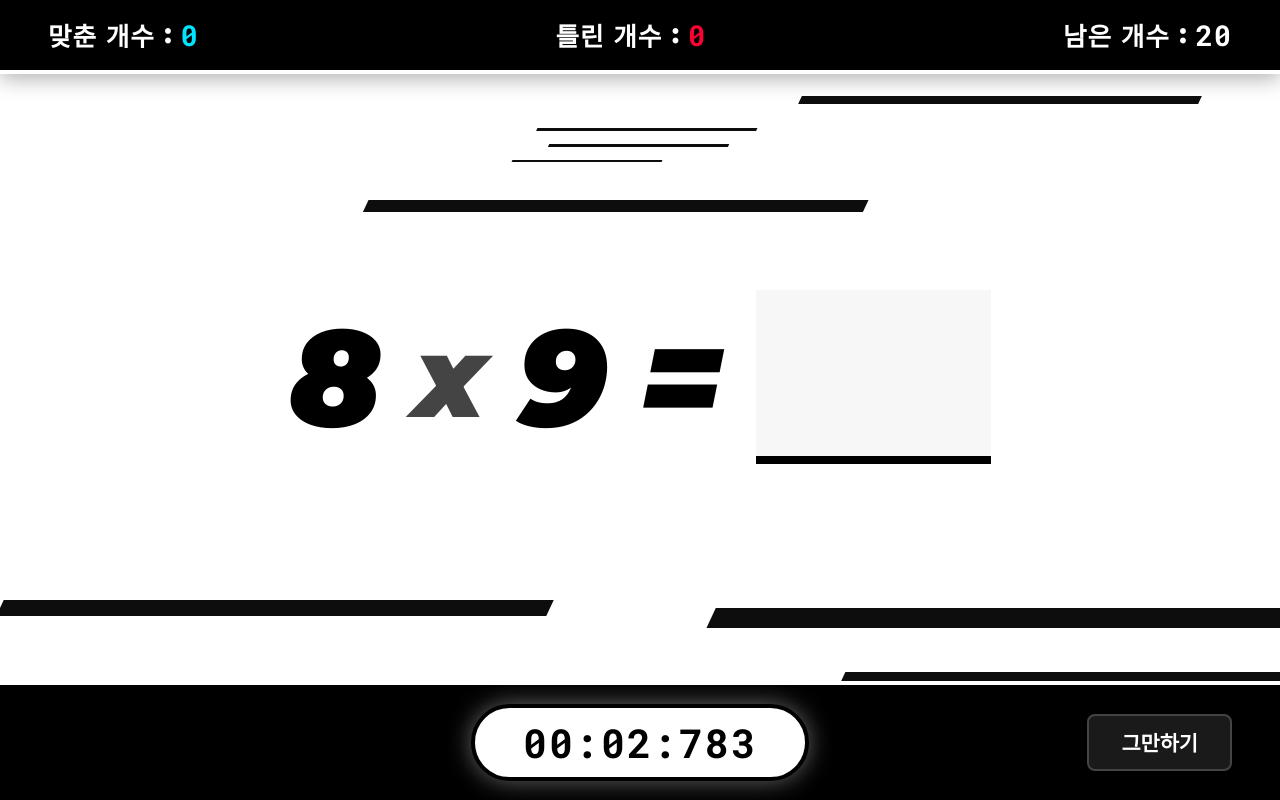
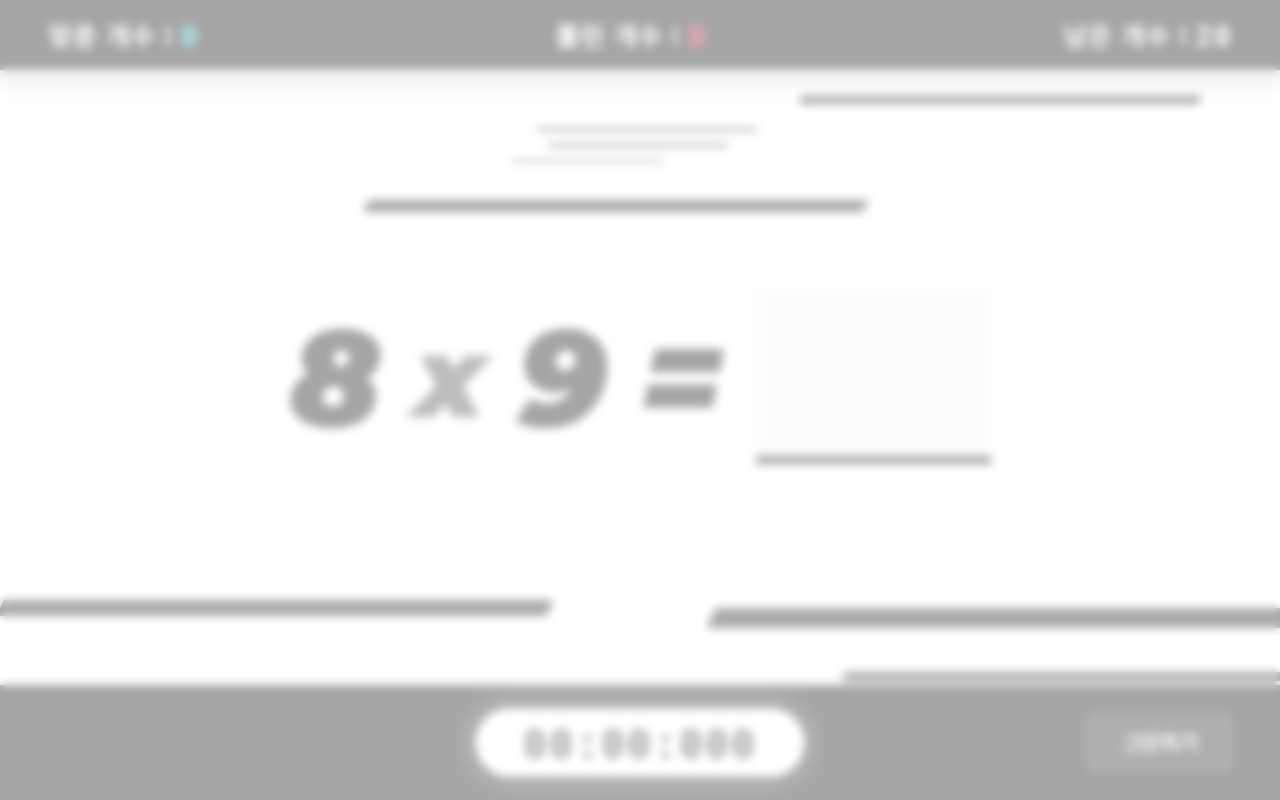
Before and after one commit to Uranium10/typo99, a React (Vite) app: page / in a window 1280 px wide. Both pictures are taken after a click on the button "시작하기". Built offline with nearby package versions, Linux system fonts and the light colour scheme.

Commit message:
Add 3-second pre-game countdown and adjust wrong answer penalty delay to 0.8s

```diff
--- a/src/App.css
+++ b/src/App.css
@@ -451,7 +451,7 @@
 
 .shatter-piece {
   display: inline-block;
-  animation: piece-shatter 1.4s cubic-bezier(0.16, 1, 0.3, 1) forwards;
+  animation: piece-shatter 0.8s cubic-bezier(0.16, 1, 0.3, 1) forwards;
   text-shadow: 0 0 25px rgba(255, 0, 51, 0.7);
 }
 
@@ -917,6 +917,36 @@
   transform: translateY(-2px);
 }
 
+/* 3-2-1-GO Countdown Overlay */
+.countdown-overlay {
+  position: absolute;
+  inset: 0;
+  display: flex;
+  align-items: center;
+  justify-content: center;
+  background: rgba(255, 255, 255, 0.65);
+  backdrop-filter: blur(5px);
+  z-index: 100;
+}
+
+.countdown-text {
+  font-family: var(--font-en);
+  font-size: 14rem;
+  font-weight: 900;
+  font-style: italic;
+  color: #000;
+  text-shadow: 12px 12px 0px rgba(0, 0, 0, 0.15), 0 0 50px var(--accent-cyan);
+  animation: countdown-slam 0.9s cubic-bezier(0.16, 1, 0.3, 1) forwards;
+  letter-spacing: -4px;
+}
+
+@keyframes countdown-slam {
+  0% { transform: scale(3) rotate(-15deg); opacity: 0; }
+  30% { transform: scale(1) rotate(0deg); opacity: 1; }
+  80% { transform: scale(1.05) rotate(0deg); opacity: 1; }
+  100% { transform: scale(0.8) rotate(10deg); opacity: 0; }
+}
+
 /* =========================================================
    RESPONSIVE DESIGN FOR MEDIUM / MOBILE SCREENS
    ========================================================= */
--- a/src/components/GameScreen.jsx
+++ b/src/components/GameScreen.jsx
@@ -18,6 +18,7 @@ export default function GameScreen({ onGameOver, onQuit }) {
 
   // Timer state in ms
   const [elapsedMs, setElapsedMs] = useState(0);
+  const [countdown, setCountdown] = useState(3); // 3, 2, 1, 'GO!', null
 
   // Visual effects states
   const [shake, setShake] = useState(false);
@@ -44,9 +45,40 @@ export default function GameScreen({ onGameOver, onQuit }) {
     return () => window.removeEventListener('click', handleGlobalClick);
   }, []);
 
-  // Timer loop (real elapsed time without artificial jump)
+  // 3-2-1-GO! Countdown effect before starting game
   useEffect(() => {
-    startTimeRef.current = performance.now();
+    sound.playType();
+    const t1 = setTimeout(() => {
+      setCountdown(2);
+      sound.playType();
+    }, 1000);
+    const t2 = setTimeout(() => {
+      setCountdown(1);
+      sound.playType();
+    }, 2000);
+    const t3 = setTimeout(() => {
+      setCountdown('GO!');
+      sound.playCorrect();
+    }, 3000);
+    const t4 = setTimeout(() => {
+      startTimeRef.current = performance.now();
+      setCountdown(null);
+      if (inputRef.current) inputRef.current.focus();
+    }, 3600);
+    return () => {
+      clearTimeout(t1); clearTimeout(t2); clearTimeout(t3); clearTimeout(t4);
+    };
+  }, []);
+
+  // Timer loop (real elapsed time without artificial jump, waits for countdown)
+  useEffect(() => {
+    if (countdown !== null) {
+      setElapsedMs(0);
+      return;
+    }
+    if (!startTimeRef.current) {
+      startTimeRef.current = performance.now();
+    }
     const updateTimer = () => {
       if (!isTransitioningRef.current || feedback !== 'gameOver') {
         const now = performance.now();
@@ -57,7 +89,7 @@ export default function GameScreen({ onGameOver, onQuit }) {
     };
     timerRef.current = requestAnimationFrame(updateTimer);
     return () => cancelAnimationFrame(timerRef.current);
-  }, [feedback]);
+  }, [countdown, feedback]);
 
   const triggerShake = useCallback(() => {
     setShake(false);
@@ -78,7 +110,7 @@ export default function GameScreen({ onGameOver, onQuit }) {
           totalMs: elapsedMs,
           correct: newCorrect,
           wrong: newWrong,
-          penalties: newWrong * 1500,
+          penalties: newWrong * 800,
         });
       }, 500);
       return;
@@ -100,7 +132,7 @@ export default function GameScreen({ onGameOver, onQuit }) {
         }, 120);
       }, 100);
     } else {
-      // Wrong answer: show explosion longer (1.5s delay penalty!) while timer keeps ticking
+      // Wrong answer: show explosion for 0.8s (800ms) delay penalty while timer keeps ticking
       setTimeout(() => {
         setFeedback(null);
         setAnimState('out');
@@ -115,12 +147,12 @@ export default function GameScreen({ onGameOver, onQuit }) {
             if (inputRef.current) inputRef.current.focus();
           }, 150);
         }, 150);
-      }, 1500);
+      }, 800);
     }
   }, [correctCount, wrongCount, elapsedMs, onGameOver]);
 
   const handleInputChange = (e) => {
-    if (isTransitioningRef.current || feedback) return;
+    if (isTransitioningRef.current || feedback || countdown !== null) return;
 
     const val = e.target.value.replace(/[^0-9]/g, '');
     const prevLen = inputVal.length;
@@ -136,7 +168,7 @@ export default function GameScreen({ onGameOver, onQuit }) {
   };
 
   const handleKeyDown = (e) => {
-    if (isTransitioningRef.current || feedback) return;
+    if (isTransitioningRef.current || feedback || countdown !== null) return;
     if (e.key === 'Enter' && inputVal.length > 0) {
       if (inputVal === String(problem.ans)) {
         setFeedback('correct');
@@ -177,6 +209,14 @@ export default function GameScreen({ onGameOver, onQuit }) {
 
   return (
     <div className={`game-screen ${shake ? 'shake-active' : ''}`}>
+      {countdown !== null && (
+        <div className="countdown-overlay">
+          <span key={countdown} className="countdown-text">
+            {countdown}
+          </span>
+        </div>
+      )}
+
       {/* Hidden input to capture keyboard */}
       <input
         ref={inputRef}
```
